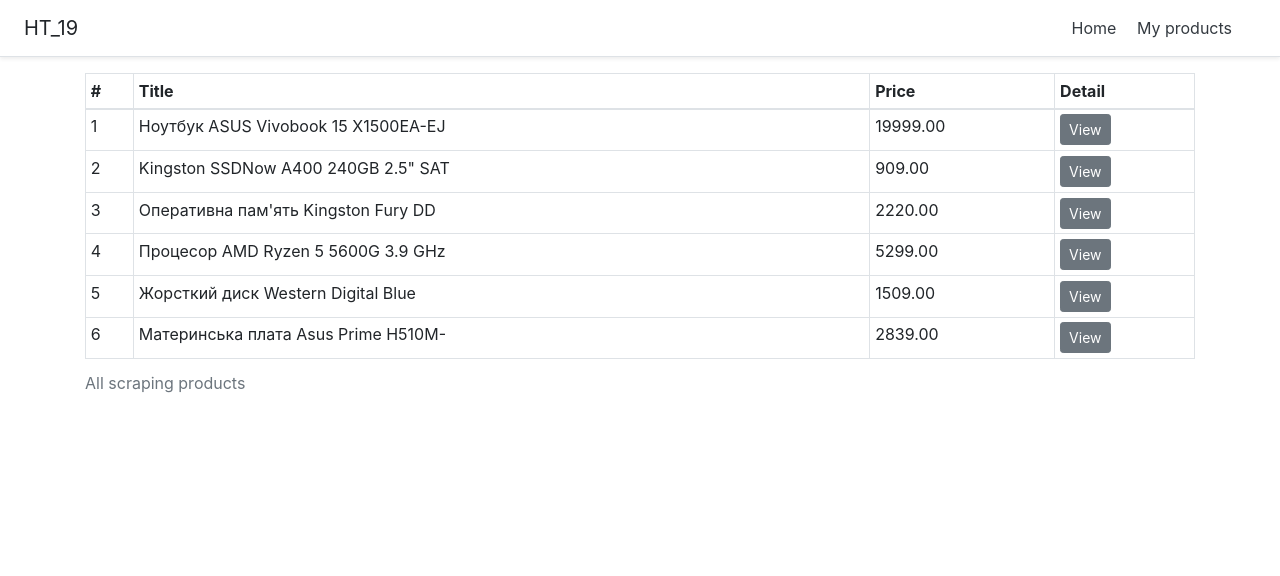
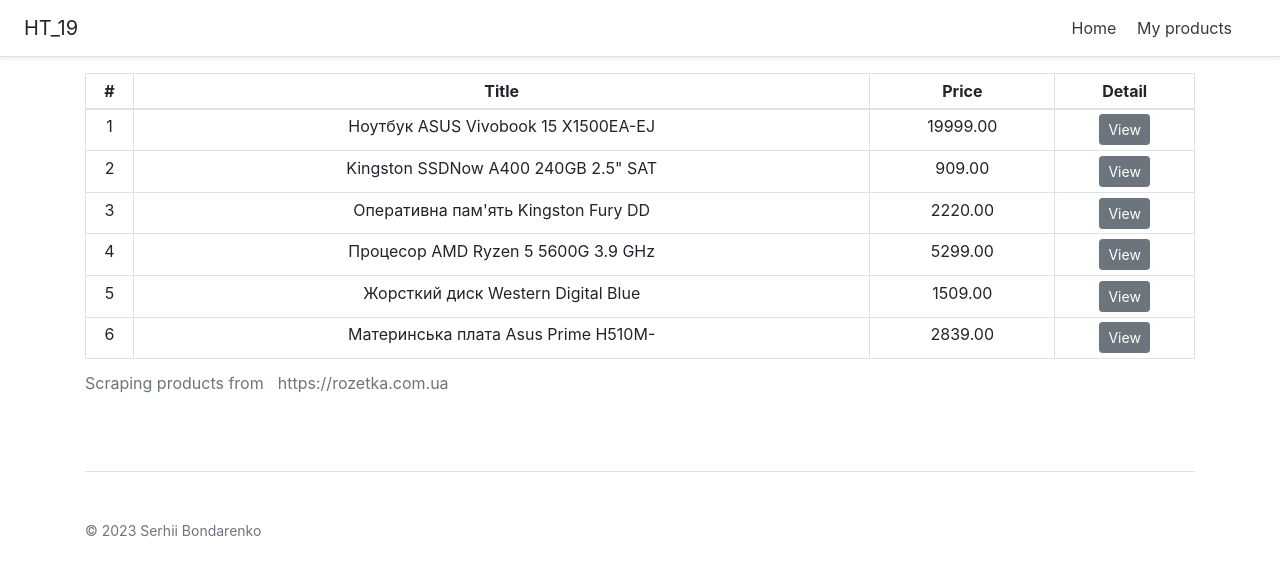
Before and after one commit to sergbondckua/GeekHub, a Django app: page /my-products/ in a window 1280 px wide. Shown: the top 576 px of the page. Run offline with Django 4.2, Linux system fonts and the light colour scheme; data comes from the database, SQL or seed files in the repository; some libraries are stand-ins or nearby versions.

Commit message:
add HT_19 edit templates

```diff
--- a/HT_19/templates/rozetka/add.html
+++ b/HT_19/templates/rozetka/add.html
@@ -6,7 +6,6 @@
 {% endblock %}
 
 {% block content %}
-
     <div class="row">
         <div class="col">
             <form method="post">
@@ -17,8 +16,8 @@
                     </label>
                     {{ form.products_id }}
                 </div>
-                <button type="submit" class="btn btn-primary">Submit</button>
+                <button type="submit" class="btn btn-outline-secondary">Submit</button>
             </form>
         </div>
-
+    </div>
 {% endblock %}
--- a/HT_19/templates/rozetka/base.html
+++ b/HT_19/templates/rozetka/base.html
@@ -18,7 +18,16 @@
     </nav>
 </div>
 <div class="container">
-    {% block content %}{% endblock %}
+    <div class="mb-3 text-center">
+        {% block content %}{% endblock %}
+    </div>
+    <footer class="pt-4 my-md-5 pt-md-5 border-top">
+        <div class="row">
+            <div class="col-12 col-md">
+                <small class="d-block mb-3 text-muted">© 2023 Serhii Bondarenko</small>
+            </div>
+        </div>
+    </footer>
 </div>
 </body>
 </html>
--- a/HT_19/templates/rozetka/products.html
+++ b/HT_19/templates/rozetka/products.html
@@ -8,7 +8,8 @@
 {% block content %}
     <div class="table-responsive">
         <table class="table table-bordered table-sm">
-            <caption>All scraping products</caption>
+            <caption>Scraping products from <span class="btn-outline-secondary badge-pill">
+                https://rozetka.com.ua</span></caption>
             <thead>
             <tr>
                 <th>#</th>
```
